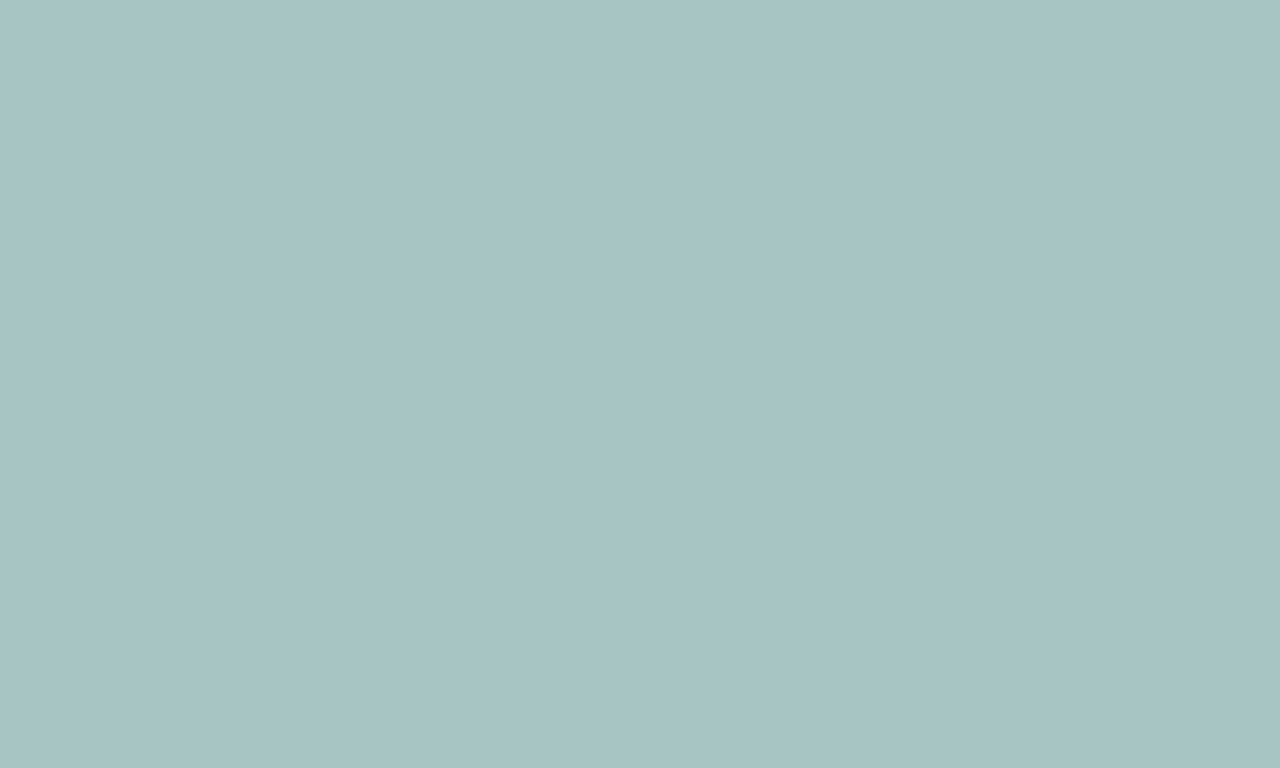
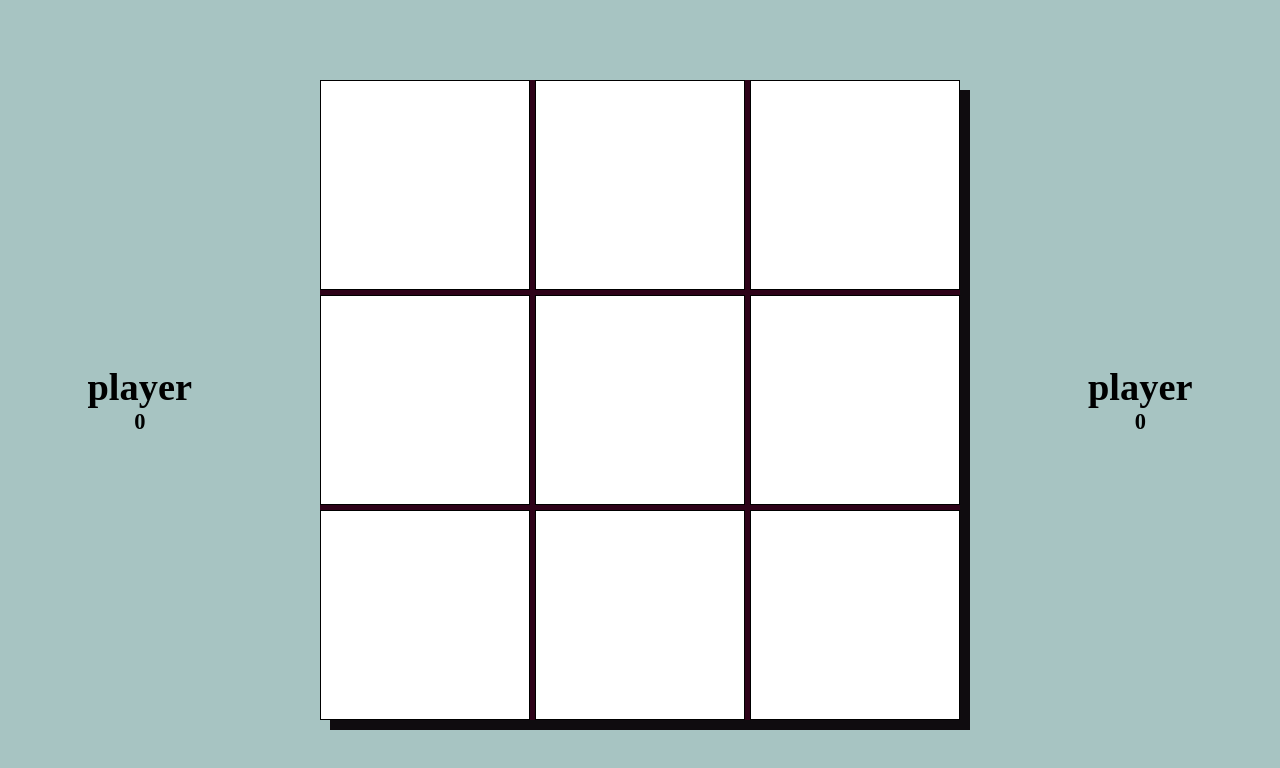
Before and after one commit to 70David70/Tic-Tac-Toe, a plain HTML site: page index.html in a window 1280 px wide. Drawn offline with Linux system fonts and the light colour scheme.

Commit message:
Add: gameboard

```diff
--- a/index.html
+++ b/index.html
@@ -24,6 +24,16 @@
 
         <!-- TODO: gameboard -->
         <div id="game-field">
+            <div id="score-hud">
+                <div id="player1-score" class="score">
+                    <h1>player</h1>
+                    <h3>0</h3>
+                </div>
+                <div id="player2-score" class="score">
+                    <h1>player</h1>
+                    <h3>0</h3>
+                </div>
+            </div>
             <div id="game-board" class="visible">
                 <div class="box"></div>
                 <div class="box"></div>
--- a/style.css
+++ b/style.css
@@ -12,6 +12,7 @@ body {
 #mode-selection-screen {
     width: 100vw;
     height: 100vh;
+    position: absolute;
 
     display: flex;
     justify-content: center;
@@ -70,6 +71,7 @@ body {
 
 /* TODO: gameboard */
 #game-field {
+    height: 100vh;
     display: flex;
     justify-content: center;
     align-items: center;
@@ -77,8 +79,39 @@ body {
 
 #game-board {
     display: grid;
+    height: 50vw;
+    width: 50vw;
     grid-template: 1fr 1fr 1fr /1fr 1fr 1fr;
+    background-color: #2e0219;
+    gap: 5px;
+    box-shadow: 10px 10px rgb(15, 12, 15);
 }
-#game-board.box {
+#game-board .box {
+    display: flex;
+    justify-content: center;
+    align-items: center;
     border: 1px solid black;
+    background-color: white;
+    font-size: 500%;
+    font-family: 'Franklin Gothic Medium', 'Arial Narrow', Arial, sans-serif;
 }
+#game-board .box:hover {
+    background-color: #4a001f;
+    color: white;
+    font-size: 700%;
+}
+#score-hud {
+    width: 100vw;
+    z-index: 2;
+    position: absolute;
+    display: flex;
+    justify-content: center;
+    align-items: center;
+    gap: 70%;
+}
+#score-hud .score {
+    display: flex;
+    flex-direction: column;
+    align-items: center;
+    font-size: larger;
+}
```
